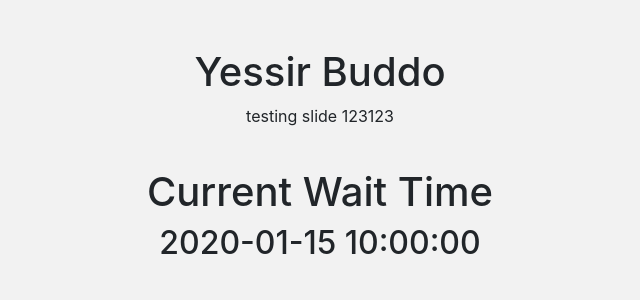
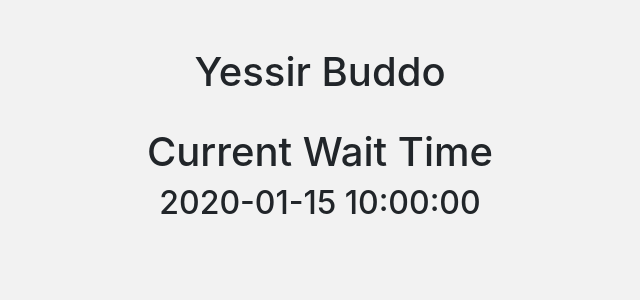
Before and after one commit to dylangbruckner/Berg-Insights, a Flask app: template main/templates/index.html in a window 1280 px wide. Shown: the part 67-367 px from the top of the page, without its empty margins (320-960 px from the left). Run offline with Flask 3, Linux system fonts and the light colour scheme; the template is opened without the code that fills it: most values are stand-ins (such as "Sample title", 1, 10 or a date in 2020); some libraries are stand-ins or nearby versions.

Commit message:
made the active slide correct

```diff
--- a/main/templates/index.html
+++ b/main/templates/index.html
@@ -6,12 +6,17 @@
   Yessir Buddo
 </h1>
 <!-- carousel -->
-
+<!-- jinja is used to fill tables with day's food, create carousel slides for all of the days we want -->
+<!-- and to display the current/upcoming meal as active! -->
 <div class="bd-example">
   <div id="carouselExampleCaptions" class="carousel slide" data-ride="carousel">
     <div class="carousel-inner">
       {% for eday in entreesdict %}
+      {% if eday == 0 %}
+      <div class="carousel-item active">
+      {% else %}
       <div class="carousel-item">
+      {% endif %}
         {% if entreesdict[eday] is none %}
         <p>This meal got no entrees home dog!</p>
         {% else %}
@@ -37,7 +42,7 @@
       </div>
       {% endfor %}
 
-      <div class="carousel-item active">
+      <div class="carousel-item">
         <p>
           testing slide 123123
         </p>
```
